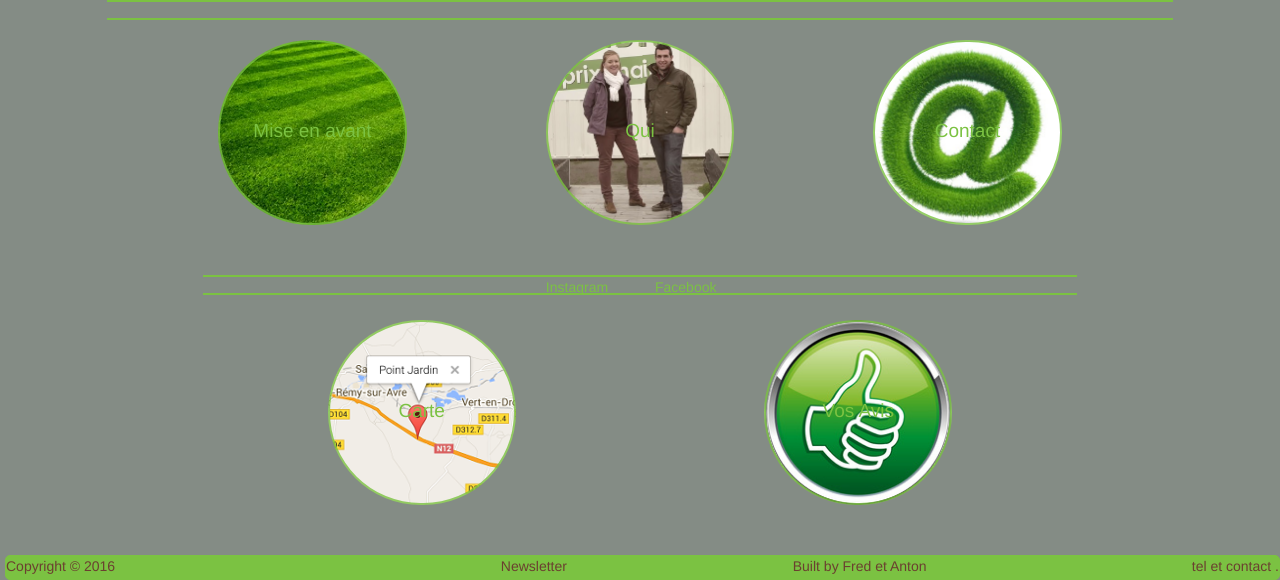
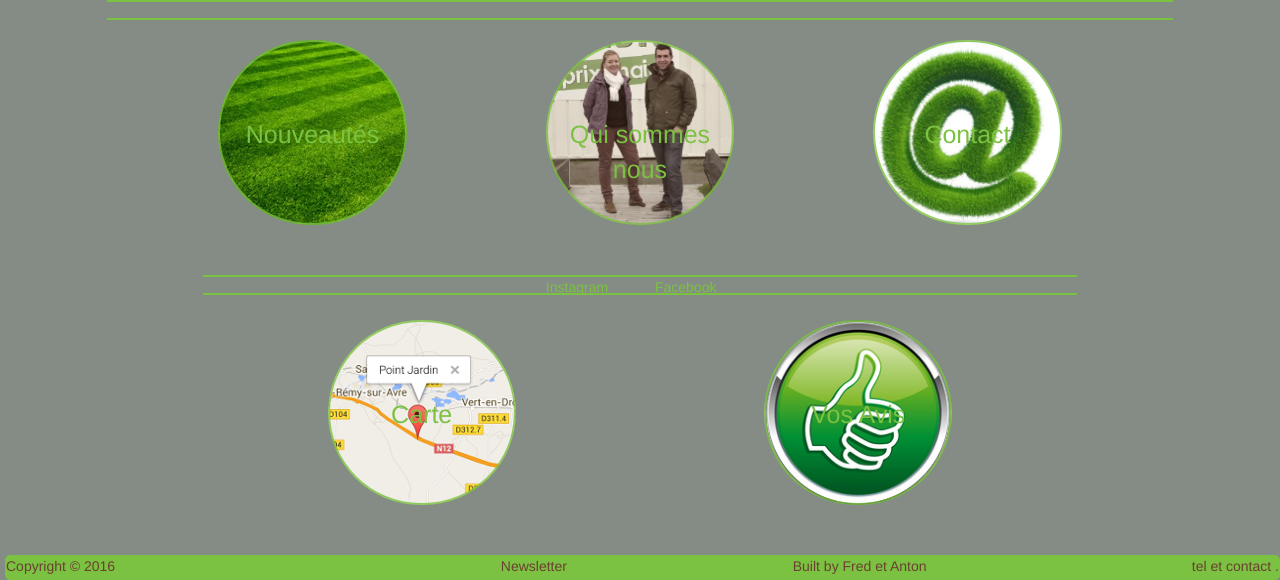
Before and after one commit to AntoineVincent/point_jardin, a PHP site: page / in a window 1280 px wide. Shown: the part 255-835 px from the top of the page. Run offline with PHP 8.4, Linux system fonts and the light colour scheme.

Commit message:
nouveautes

```diff
--- a/css/style.css
+++ b/css/style.css
@@ -103,6 +103,6 @@ footer {
 .test {
 	text-align: center;
 	padding-top: 75px;
-	font-size: 19px;
+	font-size: 25px;
 	color: #6B4030;
 }
--- a/index.php
+++ b/index.php
@@ -21,12 +21,12 @@
 					<div class="row">
 						<div class="col-md-offset-2 col-md-2">
 							<p class="left test"
-								<a href="page6.html">Mise en avant</a>
+								<a href="page6.html">Nouveautés</a>
 							</p>
 						</div>
 						<div class="col-md-offset-1 col-md-2">
 							<p class="middle test">
-								<a href="page7.html">Qui</a>
+								<a href="page7.html">Qui sommes nous</a>
 							</p>
 						</div>
 						<div class="col-md-offset-1 col-md-2">
```
